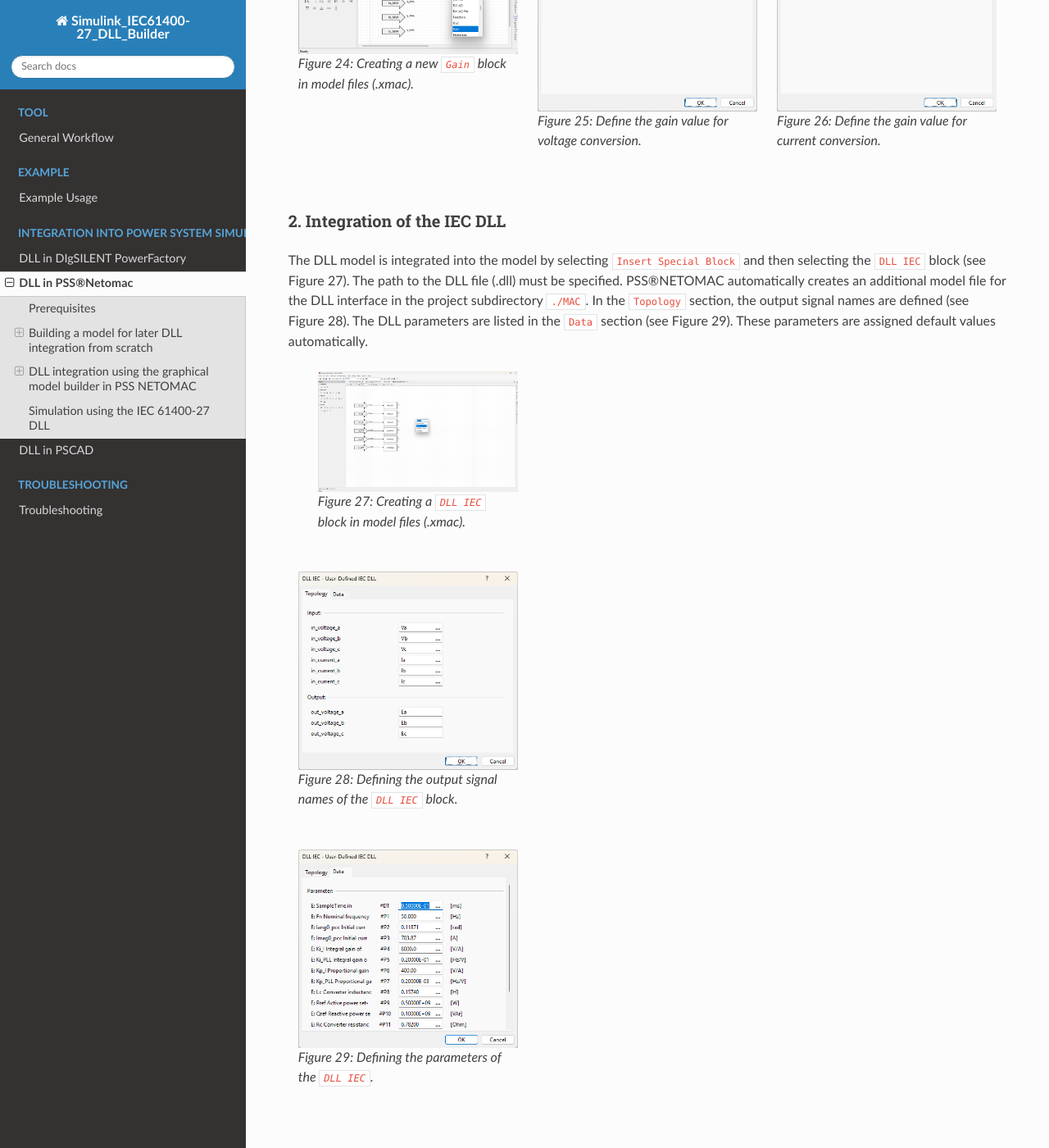
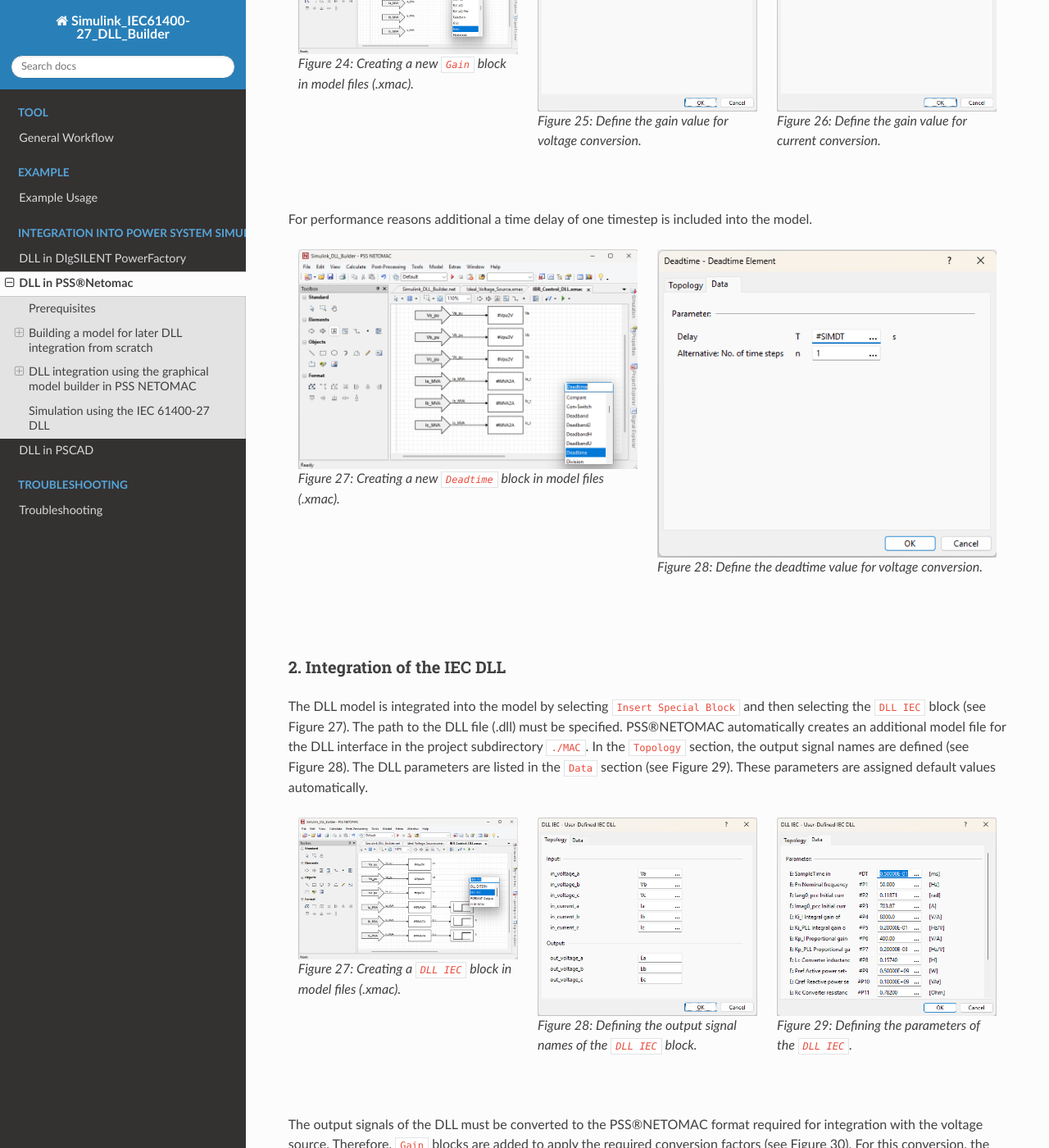
Before and after one commit to Institute-of-Electrical-Energy-Systems/SIMULINK_DLL_Builder, a Sphinx documentation site: the page built from docs/DLL_in_Netomac.rst, in a window 1280 px wide and 1400 px high, scrolled down 11300 px. Shown: the whole window at 82% size. Built offline with Sphinx 7.4.7 and the Read the Docs theme 3.1.0, drawn with Linux system fonts in a browser that asks for light colours; formulas are drawn with MathJax 3; some of the changed text lies outside the part shown.

Commit message:
Update DLL_in_Netomac.rst
documentation(NETOMAC): Update second section

```diff
--- a/docs/DLL_in_Netomac.rst
+++ b/docs/DLL_in_Netomac.rst
@@ -529,6 +529,23 @@ The parameter ``#Vpu2V`` is used for all voltage inputs (see Figure 25), while `
 
             Figure 26: Define the gain value for current conversion.
 
+For performance reasons additional a time delay of one timestep is included into the model.
+
+.. grid:: 2
+
+   .. grid-item::
+
+      ..  figure:: ./images/NETOMAC/Create_DeadTime_block.png
+            :alt: Creating a new ``Deadtime`` block in model files (.xmac).
+
+            Figure 27: Creating a new ``Deadtime`` block in model files (.xmac).
+
+   .. grid-item::
+
+      ..  figure:: ./images/NETOMAC/Create_DeadTime_data.png
+            :alt: Define the deadtime value for voltage conversion.
+
+            Figure 28: Define the deadtime value for voltage conversion.
 
 2. Integration of the IEC DLL
 ^^^^^^^^^^^^^^^^^^^^^^^^^^^^^^^^^^^^^^^^^^^^^^^^^^^^^^^^^^^^^^^^^^^^^^^
@@ -544,21 +561,21 @@ These parameters are assigned default values automatically.
 
    .. grid-item::
 
-        ..  figure:: ./images/NETOMAC/Create_DLL_Block.png
+      ..  figure:: ./images/NETOMAC/Create_DLL_Block.png
             :alt: Creating a ``DLL IEC`` block in model files (.xmac).
 
             Figure 27: Creating a ``DLL IEC`` block in model files (.xmac).
 
-    .. grid-item::
+   .. grid-item::
 
-        ..  figure:: ./images/NETOMAC/Create_DLL_Block_topology.png
+      ..  figure:: ./images/NETOMAC/Create_DLL_Block_topology.png
             :alt: Defining the output signal names of the ``DLL IEC`` block.
 
             Figure 28: Defining the output signal names of the ``DLL IEC`` block.
 
-    .. grid-item::
+   .. grid-item::
 
-        ..  figure:: ./images/NETOMAC/Create_DLL_Block_data.png
+      ..  figure:: ./images/NETOMAC/Create_DLL_Block_data.png
             :alt: Defining the parameters of the ``DLL IEC``.
 
             Figure 29: Defining the parameters of the ``DLL IEC``.
@@ -584,8 +601,8 @@ For this conversion, the reciprocal value of ``#Vpu2V`` is required (see Figure
             Figure 31: Define the gain value for reciprocal voltage conversion.
 
 
-Defining the Output
-""""""""""""""""""""""""""""""
+4. Defining the back conversion factors
+^^^^^^^^^^^^^^^^^^^^^^^^^^^^^^^^^^^^^^^^^^^^^^^^^^^^^^^^^^^^^^^^^^^^^^^
 
 By selecting ``Insert Output``, the ``EVALUATE`` output block is created (see Figure 32).
 In the ``Data`` section, the ``Integration type`` is set to ``During network iteration`` (see Figure 33).
```
Also changed, not shown: docs/images/NETOMAC/Create_DLL_Block.png, docs/images/NETOMAC/Create_DeadTime_block.png (added), docs/images/NETOMAC/Create_DeadTime_data.png (added), docs/images/NETOMAC/Create_Gain_Voltage_data_return.png (added), docs/images/NETOMAC/Create_Output_DLL_Block.png, docs/images/NETOMAC/Resulting_IBR_DLL_Model.png, docs/images/NETOMAC/Results_IBR_DLL_Model_before_output.png (added).
